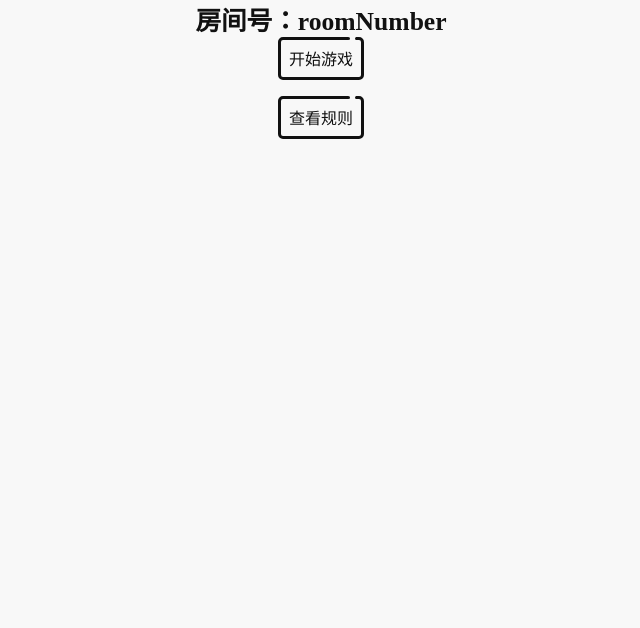
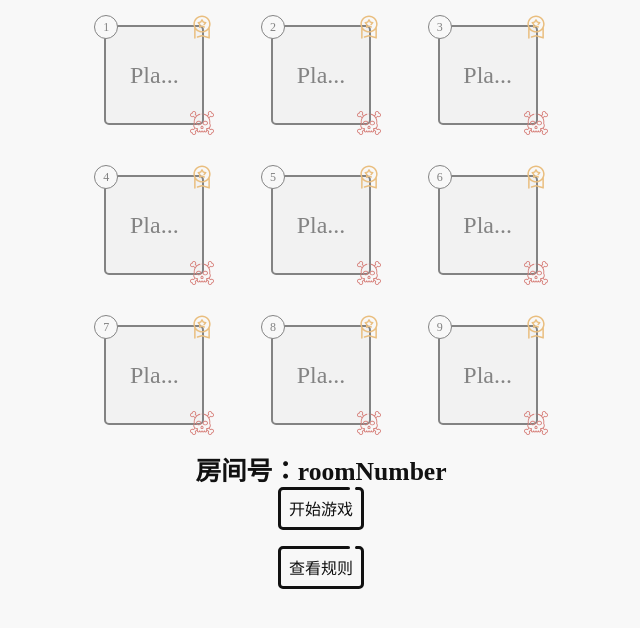
Before and after one commit to xiong35/we-are-wolfs, a React (Vite) app in the folder packages/frontend/: page /waitRoom in a window 1280 px wide. Shown: the top 628 px of the page, without its empty margins (319-959 px from the left). Built offline with nearby package versions, Linux system fonts and the light colour scheme.

Commit message:
feat(fe): 完成 player list

```diff
--- a/packages/frontend/package.json
+++ b/packages/frontend/package.json
@@ -13,6 +13,7 @@
     "@loadable/component": "^5.15.3",
     "@preact/signals-react": "^1.2.1",
     "@werewolf/shared": "workspace:*",
+    "@werewolf/mock": "workspace:*",
     "axios": "^1.2.3",
     "classnames": "^2.3.2",
     "react": "^18.2.0",
--- /dev/null
+++ b/packages/frontend/src/components/PlayerList/components/PlayerListItem/index.less
@@ -0,0 +1,91 @@
+.w-player_list_item {
+  @size: 6rem;
+  @icon-size: 0.25 * @size;
+  @offset: -0.5 * @icon-size;
+
+  display: flex;
+  justify-content: center;
+
+  &-box {
+    width: @size;
+    height: @size;
+
+    display: flex;
+    align-items: center;
+    justify-content: center;
+
+    border-radius: 5px;
+    border: 2px solid;
+    background-color: var(--bg-2);
+    position: relative;
+
+    font-size: 1.5rem;
+  }
+
+  &-index {
+    top: @offset;
+    left: @offset;
+    border: 1px solid;
+    font-size: 0.5em;
+    border-radius: 50%;
+    display: flex;
+    align-items: center;
+    justify-content: center;
+    background: var(--bg);
+
+    &-content {
+      background-color: transparent;
+      line-height: 1em;
+    }
+  }
+
+  &-skull {
+    bottom: @offset;
+    right: @offset;
+    background-color: transparent;
+  }
+
+  &-sherrif {
+    top: @offset;
+    right: @offset;
+    background-color: transparent;
+  }
+
+  &-index,
+  &-sherrif,
+  &-skull {
+    position: absolute;
+    width: @icon-size;
+    height: @icon-size;
+    text-align: center;
+    box-sizing: border-box;
+  }
+
+  &-skull.isDying {
+    @keyframes shine {
+      from {
+        opacity: 0;
+      }
+
+      to {
+        opacity: 1;
+      }
+    }
+
+    animation: shine 0.7s linear infinite alternate;
+  }
+
+  &-box.empty {
+    background-color: rgb(131, 131, 131);
+    opacity: 30%;
+  }
+
+  &-box.isDead {
+    opacity: 50%;
+  }
+
+  &-box.isChosen {
+    filter: brightness(1.7);
+    box-shadow: var(--on-bg) 2px 2px 0px 0px;
+  }
+}
--- /dev/null
+++ b/packages/frontend/src/components/PlayerList/components/PlayerListItem/index.tsx
@@ -0,0 +1,73 @@
+import "./index.less";
+import { FC } from "react";
+import classNames from "classnames";
+import { Index, IPublicPlayer, None } from "@werewolf/shared";
+import { getIsActing } from "../../../../signals/actions";
+import { ReactComponent as SvgSheriff } from "../../../../assets/sheriff.svg";
+import { ReactComponent as SvgSkull } from "../../../../assets/skull.svg";
+
+type IEmptyPlayer = {
+  isEmpty: true;
+  player: number;
+  target?: never;
+  setTarget?: never;
+};
+
+type INoneEmptyPlayer = {
+  isEmpty: false;
+  player: IPublicPlayer;
+  target: Index;
+  setTarget: (target: Index) => void;
+};
+
+export type IPlayerListItemProps = (IEmptyPlayer | INoneEmptyPlayer) &
+  React.HTMLAttributes<HTMLDivElement>;
+
+export const PlayerListItem: FC<IPlayerListItemProps> = ({
+  isEmpty,
+  player,
+  className,
+  target,
+  setTarget,
+}) => {
+  if (isEmpty) {
+    return (
+      <div className={classNames("w-player_list_item", className)}>
+        <div v-else className="w-player_list_item-box empty">
+          <span className="index">{player}</span>
+        </div>
+      </div>
+    );
+  }
+
+  const { isAlive, isDying, isSheriff, index, name } = player;
+  /** 是否正在执行操作(会被高亮) */
+  const isActing: boolean = getIsActing();
+  /** 是否被选中 */
+  const isChosen: boolean = player.index === target && isActing;
+
+  return (
+    <div className={classNames("w-player_list_item", className)}>
+      <div
+        style={{ cursor: isActing ? "pointer" : "not-allowed" }}
+        className={classNames("w-player_list_item-box", {
+          isDead: isAlive,
+          isChosen,
+        })}
+        onClick={() => setTarget(target === index ? None : index)}
+      >
+        {name.slice(0, 3) + (name.length > 3 ? "..." : "")}
+        <div className="w-player_list_item-index">
+          <span className="w-player_list_item-index-content">{index}</span>
+        </div>
+
+        {isSheriff && <SvgSheriff className="w-player_list_item-sherrif" />}
+        {isAlive && (
+          <SvgSkull
+            className={classNames("w-player_list_item-skull", { isDying })}
+          />
+        )}
+      </div>
+    </div>
+  );
+};
--- /dev/null
+++ b/packages/frontend/src/components/PlayerList/index.module.less
@@ -0,0 +1,11 @@
+.w-player_list {
+  display: flex;
+  flex-wrap: wrap;
+
+  :global {
+    .w-player_list_item {
+      margin: 5% 0;
+      flex: 1 1 33%;
+    }
+  }
+}
--- /dev/null
+++ b/packages/frontend/src/components/PlayerList/index.tsx
@@ -0,0 +1,24 @@
+import styles from "./index.module.less";
+import { FC, useState } from "react";
+import { Index, IPublicPlayer } from "@werewolf/shared";
+import { PlayerListItem } from "./components/PlayerListItem";
+
+export type IPlayerListProps = {
+  playerList: IPublicPlayer[];
+};
+
+export const PlayerList: FC<IPlayerListProps> = ({ playerList }) => {
+  const [target, setTarget] = useState<Index>(-1);
+  return (
+    <div className={styles["w-player_list"]}>
+      {playerList.map((item) => (
+        <PlayerListItem
+          isEmpty={false}
+          target={target}
+          setTarget={setTarget}
+          player={item}
+        ></PlayerListItem>
+      ))}
+    </div>
+  );
+};
--- a/packages/frontend/src/index.less
+++ b/packages/frontend/src/index.less
@@ -5,12 +5,14 @@
 
 .w-container.dark {
   --bg: @black;
+  --bg-2: @black-2;
   --on-bg: @white;
   --secondary: @white-2;
 }
 
 .w-container.light {
   --bg: @white;
+  --bg-2: @white-2;
   --on-bg: @black;
   --secondary: @black-2;
 }
--- a/packages/frontend/src/pages/WaitRoom/index.tsx
+++ b/packages/frontend/src/pages/WaitRoom/index.tsx
@@ -2,13 +2,17 @@ import styles from "./index.module.less";
 import { FC } from "react";
 import { Btn } from "../../components/Btn";
 import { showDialog } from "../../signals/dialog";
+import { PlayerList } from "../../components/PlayerList";
+import { getMockPlayers } from "@werewolf/mock";
 
 export type IWaitRoomProps = {};
+
+const players = getMockPlayers(9);
 
 const WaitRoom: FC<IWaitRoomProps> = (props) => {
   return (
     <div className={styles["w-wait_room"]}>
-      {/* <RoomPlayerList :playerList="playerList"></RoomPlayerList> */}
+      <PlayerList playerList={players}></PlayerList>
       <div className={styles["room_number"]}>房间号：{"roomNumber"}</div>
 
       <div id="w-qr-code"></div>
--- /dev/null
+++ b/packages/frontend/src/signals/actions.ts
@@ -0,0 +1,11 @@
+import { signal } from "@preact/signals-react";
+
+const isActing = signal(false);
+
+export function getIsActing() {
+  return isActing.value;
+}
+
+export function setIsActing(value: boolean) {
+  isActing.value = value;
+}
--- a/packages/mock/src/players.ts
+++ b/packages/mock/src/players.ts
@@ -3,7 +3,7 @@ import { IPublicPlayer } from "@werewolf/shared";
 export function getMockPlayers(num: number): IPublicPlayer[] {
   const players = [];
   for (let i = 0; i < num; i++) {
-    players.push(genPlayer(i));
+    players.push(genPlayer(i + 1));
   }
   return players;
 }
--- a/packages/shared/src/constants.ts
+++ b/packages/shared/src/constants.ts
@@ -11,4 +11,6 @@ export const WS_PATH = "/api" + WS_PATH_CLIPED;
 export const HeaderPlayerID = "w-player-id";
 export const HeaderRoomNumber = "w-room-number";
 
-export const TokenKey = "w-werewolf-token"
+export const TokenKey = "w-werewolf-token";
+
+export const None = -1;
```
Also changed, not shown: 1 other file (tests, documents, lock files or other folders).
